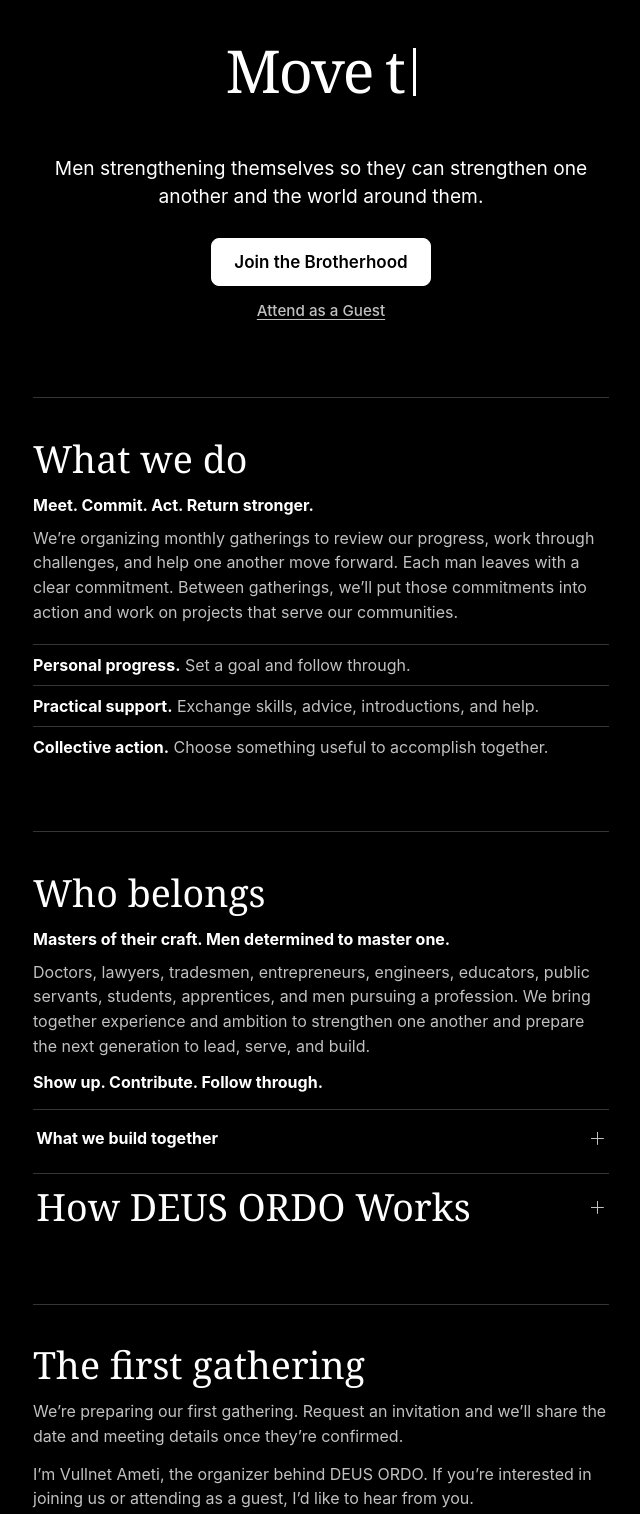
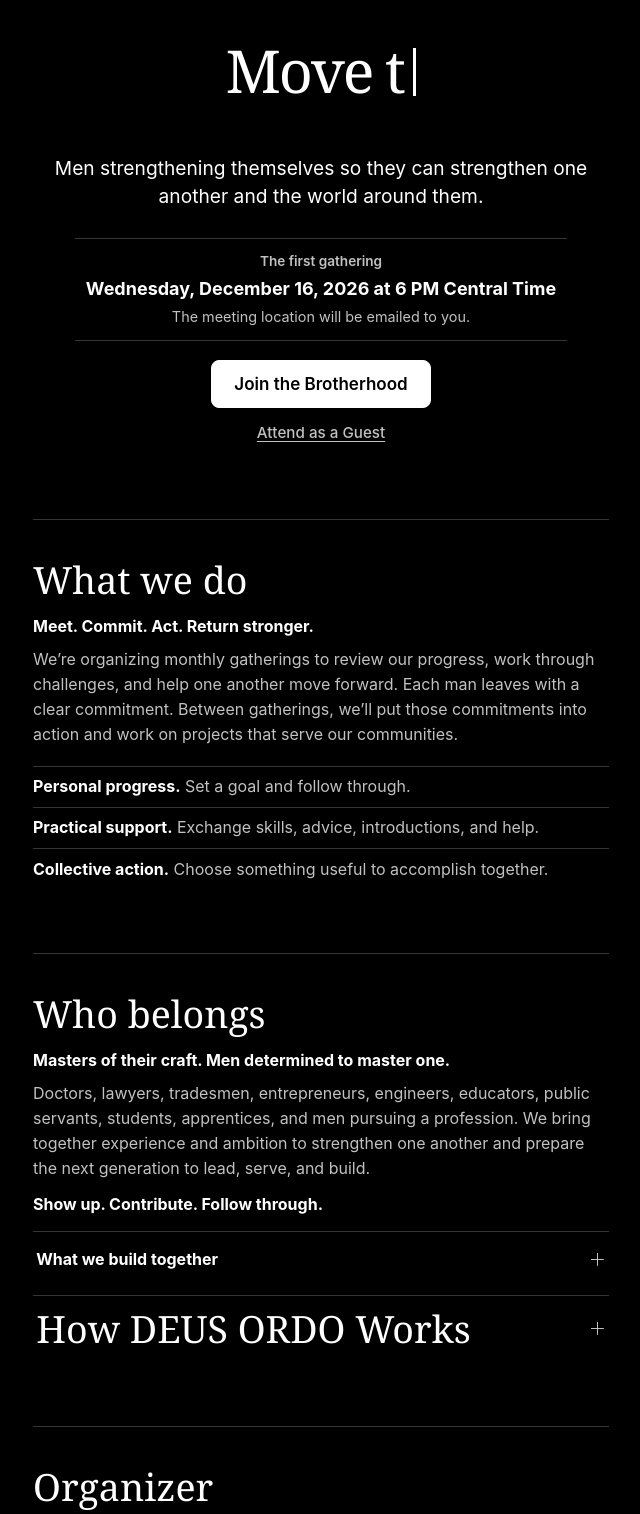
Before and after one commit to deusordo/men, a plain HTML site: page index.html in a window 1280 px wide. Shown: the part 370-1884 px from the top of the page, without its empty margins (319-959 px from the left). Drawn offline with Linux system fonts and the light colour scheme.

Commit message:
Announce the December 16 DEUS ORDO gathering

```diff
--- a/index.html
+++ b/index.html
@@ -25,7 +25,7 @@
   <meta name="twitter:description" content="A brotherhood of men who strengthen themselves, support one another, and take action in their communities.">
   <meta name="twitter:image" content="https://deusordo.github.io/men/assets/deus-ordo/social-preview.png">
   <meta name="twitter:image:alt" content="DEUS ORDO brick mountain logo">
-  <link rel="stylesheet" href="styles.css?v=879dd81052d4">
+  <link rel="stylesheet" href="styles.css?v=fa43b478db31">
   <link rel="stylesheet" href="light.css?v=177cd8c0ab51">
   <script src="site.js?v=c49de133dbf5" defer></script>
   <script src="typewriter.js?v=aa0d24c1aa9e" defer></script>
@@ -47,6 +47,11 @@
         <span class="typewriter-animated" aria-hidden="true" hidden><span class="typewriter-text"></span></span>
       </h1>
       <p>Men strengthening themselves so they can strengthen one another and the world around them.</p>
+      <section class="gathering" aria-labelledby="gathering-title">
+        <h2 id="gathering-title">The first gathering</h2>
+        <time datetime="2026-12-16T18:00:00-06:00">Wednesday, December 16, 2026 <span>at 6 PM Central Time</span></time>
+        <p>The meeting location will be emailed to you.</p>
+      </section>
       <div class="intro-actions">
         <button class="action" id="open-join" type="button" aria-controls="join-panel" aria-expanded="false" hidden>Join the Brotherhood</button>
         <button class="guest-link" id="open-guest" type="button" aria-controls="join-panel" aria-expanded="false" hidden>Attend as a Guest</button>
@@ -272,9 +277,8 @@
       </details>
     </section>
 
-    <section class="chapter gathering" aria-labelledby="gathering-title">
-      <h2 id="gathering-title">The first gathering</h2>
-      <p>We’re preparing our first gathering. Request an invitation and we’ll share the date and meeting details once they’re confirmed.</p>
+    <section class="chapter" aria-labelledby="organizer-title">
+      <h2 id="organizer-title">Organizer</h2>
       <p>I’m Vullnet Ameti, the organizer behind DEUS ORDO. If you’re interested in joining us or attending as a guest, I’d like to hear from you.</p>
     </section>
 
--- a/styles.css
+++ b/styles.css
@@ -54,6 +54,25 @@ h1 {
   font-size: clamp(1.0625rem, 2.05vw, 1.2rem);
   line-height: 1.45;
 }
+
+.gathering {
+  width: fit-content;
+  max-width: 100%;
+  margin: 0 auto 1.2rem;
+  padding: .72rem .7rem;
+  border-block: 1px solid var(--rule);
+}
+
+.gathering h2 {
+  margin: 0 0 .2rem;
+  color: var(--muted);
+  font-size: .85rem;
+  font-weight: 600;
+}
+
+.gathering time { font-size: clamp(.95rem, 2.8vw, 1.125rem); font-weight: 650; }
+.gathering time span { white-space: nowrap; }
+.gathering p { margin: .28rem 0 0; color: var(--muted); font-size: .9rem; }
 
 .intro-actions {
   display: grid;
@@ -303,7 +322,6 @@ form { display: grid; gap: 1rem; }
 .chapter .principles { margin-top: .95rem; color: var(--ink); font-size: .875rem; }
 .chapter .chapter-lead { margin-bottom: .5rem; color: var(--ink); font-weight: 650; }
 .chapter .chapter-standard { margin-top: .7rem; color: var(--ink); font-weight: 650; }
-.gathering p + p { margin-top: .8rem; }
 
 .process-points, .fit-principles, .stages {
   margin: 1.2rem 0 0;
```
